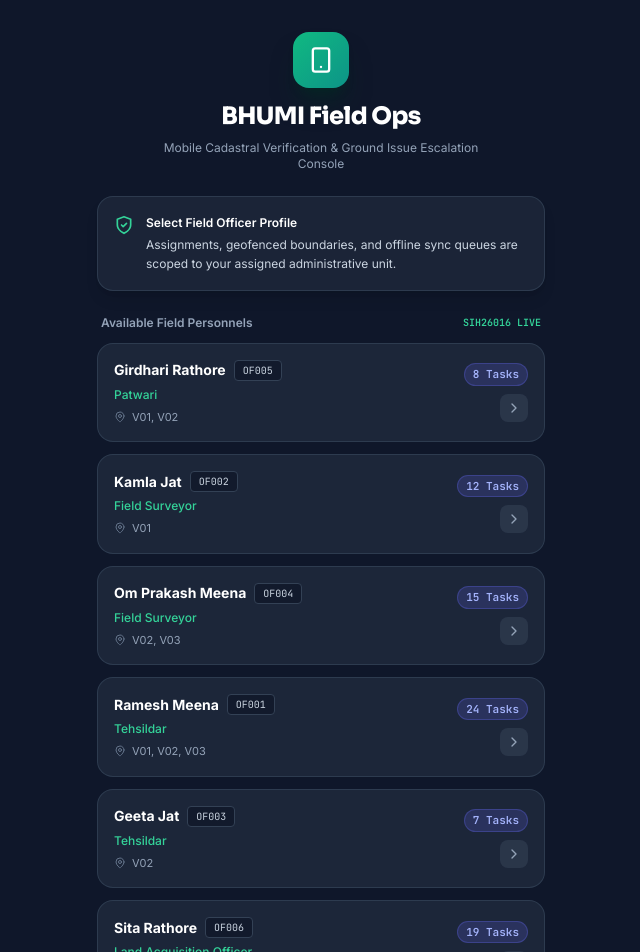
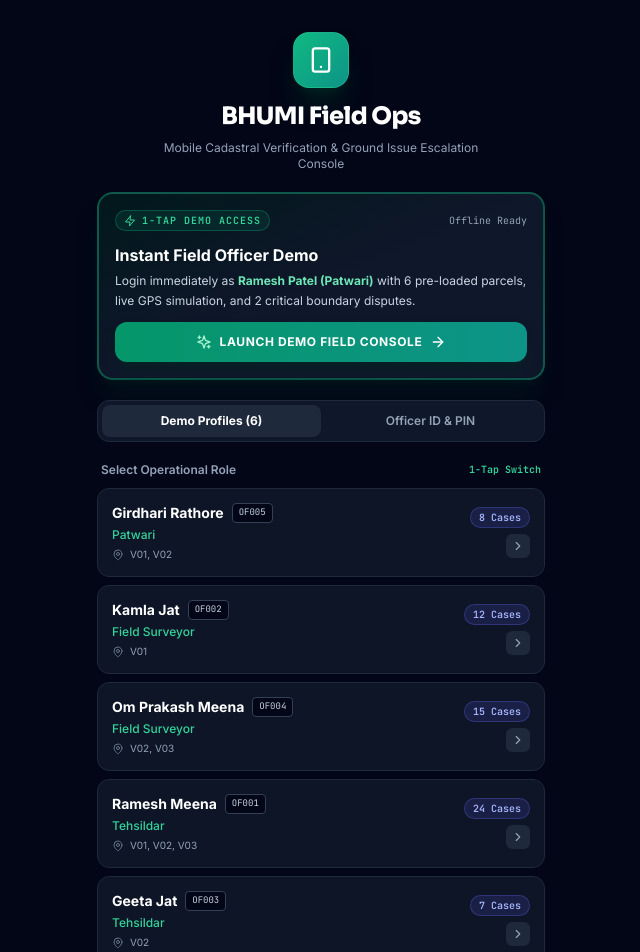
Before and after one commit to AneekDutta/Bhumi, a Next.js app in the folder apps/web/: page /field/login in a window 1280 px wide. Shown: the top 952 px of the page, without its empty margins (319-959 px from the left). Built offline with nearby package versions, Linux system fonts and the light colour scheme; no server answers.

Commit message:
feat(field): add instant 1-tap demo login and role profiles for field officers

```diff
--- a/apps/web/src/app/field/login/page.tsx
+++ b/apps/web/src/app/field/login/page.tsx
@@ -13,7 +13,13 @@ import {
   Monitor,
   Smartphone,
   ChevronRight,
-  Sparkles
+  Sparkles,
+  KeyRound,
+  Lock,
+  Zap,
+  CheckCircle2,
+  RefreshCw,
+  AlertTriangle
 } from "lucide-react";
 import { getFieldOfficers } from "@/lib/api";
 import { offlineStore } from "@/lib/offlineStore";
@@ -27,19 +33,19 @@ interface Officer {
   pending_tasks_count: number;
 }
 
-const FALLBACK_OFFICERS: Officer[] = [
+const DEMO_OFFICERS: Officer[] = [
   {
     officer_id: "OFF-001",
     name: "Ramesh Patel",
     designation: "Patwari / Revenue Lekhpal",
-    department_name: "Revenue Dept · UP",
-    assigned_villages: ["Rampur", "Bilaspur", "Wagholi"],
+    department_name: "Revenue Dept · Land Records",
+    assigned_villages: ["Ramganj Mandi", "Kanhera Kalan", "Wagholi"],
     pending_tasks_count: 6
   },
   {
     officer_id: "OFF-002",
     name: "Anita Sharma",
-    designation: "Field Surveyor",
+    designation: "Field Cadastral Surveyor",
     department_name: "Survey of India / DILRMP",
     assigned_villages: ["Kalyanpur", "Shivpur"],
     pending_tasks_count: 4
@@ -47,15 +53,15 @@ const FALLBACK_OFFICERS: Officer[] = [
   {
     officer_id: "OFF-003",
     name: "Sanjay Verma",
-    designation: "Naib Tehsildar",
+    designation: "Naib Tehsildar (Dispute Adjudication)",
     department_name: "Land Acquisition Authority",
-    assigned_villages: ["All Project Corridor Sectors"],
+    assigned_villages: ["All Corridor Sectors"],
     pending_tasks_count: 9
   },
   {
     officer_id: "OFF-004",
     name: "Rajesh Kumar",
-    designation: "Competent Authority (CALA)",
+    designation: "Field Verification Officer (CALA)",
     department_name: "National Highways Division",
     assigned_villages: ["Corridor P-NH927A"],
     pending_tasks_count: 14
@@ -64,9 +70,13 @@ const FALLBACK_OFFICERS: Officer[] = [
 
 export default function FieldLoginPage() {
   const router = useRouter();
-  const [officers, setOfficers] = useState<Officer[]>(FALLBACK_OFFICERS);
-  const [loading, setLoading] = useState(true);
-  const [selectedOfficer, setSelectedOfficer] = useState<Officer | null>(null);
+  const [officers, setOfficers] = useState<Officer[]>(DEMO_OFFICERS);
+  const [loading, setLoading] = useState(false);
+  const [loginMode, setLoginMode] = useState<"DEMO" | "CREDENTIALS">("DEMO");
+  const [officerId, setOfficerId] = useState("OFF-001");
+  const [pinCode, setPinCode] = useState("1234");
+  const [errorMsg, setErrorMsg] = useState<string | null>(null);
+  const [successMsg, setSuccessMsg] = useState<string | null>(null);
 
   useEffect(() => {
     async function loadOfficers() {
@@ -75,41 +85,82 @@ export default function FieldLoginPage() {
         if (data && data.length > 0) {
           setOfficers(data);
         }
-      } catch (err) {
-        console.warn("Using offline fallback officers:", err);
-      } finally {
-        setLoading(false);
+      } catch {
+        // Fallback to DEMO_OFFICERS
       }
     }
-
     loadOfficers();
-
-    const active = offlineStore.getActiveOfficer();
-    if (active) {
-      const match = FALLBACK_OFFICERS.find((o) => o.officer_id === (active.officer_id || active.id));
-      if (match) setSelectedOfficer(match);
-    }
   }, []);
 
-  const handleSelectOfficer = (officer: Officer) => {
-    offlineStore.setActiveOfficer({
+  const loginAsOfficer = (officer: Officer) => {
+    setLoading(true);
+    setErrorMsg(null);
+    setSuccessMsg(`Authenticating as ${officer.name} (${officer.designation})...`);
+
+    const sessionData = {
       officer_id: officer.officer_id,
       name: officer.name,
       designation: officer.designation,
-      assigned_villages: officer.assigned_villages
-    });
-    // Set officer session cookie for middleware authentication
-    document.cookie = `bhumi_officer_session=${encodeURIComponent(JSON.stringify(officer))}; path=/; max-age=604800; SameSite=Lax`;
+      assigned_villages: officer.assigned_villages,
+      role: "FIELD_OFFICER"
+    };
+
+    // Store in offline store
+    offlineStore.setActiveOfficer(sessionData);
+
+    // Set cookie for middleware route isolation
+    document.cookie = `bhumi_officer_session=${encodeURIComponent(JSON.stringify(sessionData))}; path=/; max-age=604800; SameSite=Lax`;
+
+    setTimeout(() => {
       router.push("/field/dashboard");
+      router.refresh();
+    }, 500);
+  };
+
+  const handleInstantDemoLogin = () => {
+    const defaultOfficer = officers[0] || DEMO_OFFICERS[0];
+    loginAsOfficer(defaultOfficer);
+  };
+
+  const handleFormLogin = (e: React.FormEvent) => {
+    e.preventDefault();
+    setErrorMsg(null);
+
+    const match = officers.find(
+      (o) => o.officer_id.toUpperCase() === officerId.trim().toUpperCase()
+    ) || DEMO_OFFICERS.find(
+      (o) => o.officer_id.toUpperCase() === officerId.trim().toUpperCase()
+    );
+
+    if (!match && !officerId.toUpperCase().startsWith("OF")) {
+      setErrorMsg("Officer ID not recognized. Use demo ID OFF-001 or select from the demo profiles below.");
+      return;
+    }
+
+    const officerToLogin = match || {
+      officer_id: officerId.trim().toUpperCase(),
+      name: "Field Officer (Verified)",
+      designation: "Cadastral Field Inspector",
+      assigned_villages: ["Ramganj Mandi", "Kanhera"],
+      pending_tasks_count: 5
+    };
+
+    loginAsOfficer(officerToLogin);
+  };
+
+  const handleAutoFillDemo = (offId: string = "OFF-001") => {
+    setOfficerId(offId);
+    setPinCode("1234");
+    setErrorMsg(null);
   };
 
   return (
-    <div className="min-h-screen bg-slate-900 text-slate-100 flex flex-col justify-between p-4 selection:bg-emerald-500/30">
-      <div className="w-full max-w-md mx-auto space-y-6 pt-4 pb-12">
+    <div className="min-h-screen bg-slate-950 text-slate-100 flex flex-col justify-between p-4 selection:bg-emerald-500/30">
+      <div className="w-full max-w-md mx-auto space-y-5 pt-4 pb-12">
 
         {/* Header Branding */}
         <div className="text-center space-y-2">
-          <div className="inline-flex items-center justify-center w-14 h-14 rounded-2xl bg-gradient-to-br from-emerald-500 to-teal-600 text-white shadow-xl shadow-emerald-950/50 mb-1">
+          <div className="inline-flex items-center justify-center w-14 h-14 rounded-2xl bg-gradient-to-br from-emerald-500 to-teal-600 text-white shadow-xl shadow-emerald-950/60 mb-1 border border-emerald-400/30">
             <Smartphone className="w-7 h-7" />
           </div>
           <h1 className="text-2xl font-black font-display tracking-tight text-white">
@@ -120,43 +171,113 @@ export default function FieldLoginPage() {
           </p>
         </div>
 
-        {/* Instructions banner */}
-        <div className="bg-slate-800/80 border border-slate-700/80 rounded-2xl p-4 shadow-lg flex items-start gap-3">
-          <ShieldCheck className="w-5 h-5 text-emerald-400 flex-shrink-0 mt-0.5" />
-          <div className="text-xs text-slate-300 leading-relaxed">
-            <strong className="text-white block font-semibold mb-0.5">
-              Select Field Officer Profile
-            </strong>
-            Assignments, geofenced boundaries, and offline sync queues are scoped to your assigned administrative unit.
+        {/* Success or Error feedback */}
+        {successMsg && (
+          <div className="p-3.5 rounded-xl bg-emerald-500/15 border border-emerald-500/30 text-emerald-300 text-xs flex items-center gap-2.5 animate-fadeIn">
+            <CheckCircle2 className="w-4 h-4 flex-shrink-0 text-emerald-400" />
+            <span className="font-medium">{successMsg}</span>
           </div>
+        )}
+
+        {errorMsg && (
+          <div className="p-3.5 rounded-xl bg-red-500/15 border border-red-500/30 text-red-300 text-xs flex items-center gap-2.5 animate-fadeIn">
+            <AlertTriangle className="w-4 h-4 flex-shrink-0 text-red-400" />
+            <span>{errorMsg}</span>
+          </div>
+        )}
+
+        {/* ========================================================================= */}
+        {/* FEATURE: INSTANT 1-TAP DEMO LOGIN HERO CARD                              */}
+        {/* ========================================================================= */}
+        <div className="bg-gradient-to-br from-emerald-950/50 via-slate-900 to-slate-900 border-2 border-emerald-500/40 rounded-2xl p-4 shadow-xl shadow-emerald-950/30 space-y-3">
+          <div className="flex items-center justify-between">
+            <span className="inline-flex items-center gap-1.5 text-[10px] font-mono uppercase tracking-widest text-emerald-400 font-bold bg-emerald-500/10 px-2 py-0.5 rounded-full border border-emerald-500/30">
+              <Zap className="w-3 h-3 text-emerald-400" /> 1-Tap Demo Access
+            </span>
+            <span className="text-[10px] font-mono text-slate-400">Offline Ready</span>
           </div>
 
-        {/* Officer List Cards */}
-        <div className="space-y-3">
-          <div className="flex items-center justify-between text-xs font-semibold text-slate-400 px-1">
-            <span>Available Field Personnels</span>
-            <span className="font-mono text-[10px] text-emerald-400">SIH26016 LIVE</span>
+          <div className="space-y-1">
+            <h2 className="text-base font-bold text-white">
+              Instant Field Officer Demo
+            </h2>
+            <p className="text-xs text-slate-300 leading-relaxed">
+              Login immediately as <strong className="text-emerald-300">Ramesh Patel (Patwari)</strong> with 6 pre-loaded parcels, live GPS simulation, and 2 critical boundary disputes.
+            </p>
           </div>
 
-          {officers.map((officer) => {
-            const isCurrent = selectedOfficer?.officer_id === officer.officer_id;
-            return (
+          <button
+            type="button"
+            disabled={loading}
+            onClick={handleInstantDemoLogin}
+            className="w-full py-3 px-4 rounded-xl bg-gradient-to-r from-emerald-600 to-teal-600 hover:from-emerald-500 hover:to-teal-500 text-white font-bold text-xs tracking-wider uppercase transition-all shadow-lg shadow-emerald-950/50 flex items-center justify-center gap-2 cursor-pointer disabled:opacity-60"
+          >
+            {loading ? (
+              <>
+                <RefreshCw className="w-4 h-4 animate-spin" />
+                <span>Entering Terminal...</span>
+              </>
+            ) : (
+              <>
+                <Sparkles className="w-4 h-4 text-emerald-200" />
+                <span>Launch Demo Field Console</span>
+                <ArrowRight className="w-4 h-4" />
+              </>
+            )}
+          </button>
+        </div>
+
+        {/* Tab switcher: Quick Profiles vs ID + PIN Form */}
+        <div className="flex rounded-xl bg-slate-900 p-1 border border-slate-800 text-xs font-semibold">
+          <button
+            type="button"
+            onClick={() => setLoginMode("DEMO")}
+            className={`flex-1 py-2 rounded-lg transition-all text-center ${
+              loginMode === "DEMO"
+                ? "bg-slate-800 text-white shadow-sm font-bold"
+                : "text-slate-400 hover:text-white"
+            }`}
+          >
+            Demo Profiles ({officers.length})
+          </button>
+          <button
+            type="button"
+            onClick={() => setLoginMode("CREDENTIALS")}
+            className={`flex-1 py-2 rounded-lg transition-all text-center ${
+              loginMode === "CREDENTIALS"
+                ? "bg-slate-800 text-white shadow-sm font-bold"
+                : "text-slate-400 hover:text-white"
+            }`}
+          >
+            Officer ID & PIN
+          </button>
+        </div>
+
+        {/* ========================================================================= */}
+        {/* MODE 1: SELECT FROM PRE-CONFIGURED DEMO PROFILES                          */}
+        {/* ========================================================================= */}
+        {loginMode === "DEMO" && (
+          <div className="space-y-2.5">
+            <div className="flex items-center justify-between text-xs font-semibold text-slate-400 px-1">
+              <span>Select Operational Role</span>
+              <span className="text-[10px] font-mono text-emerald-400">1-Tap Switch</span>
+            </div>
+
+            <div className="space-y-2">
+              {officers.map((officer) => (
                 <button
                   key={officer.officer_id}
                   type="button"
-                onClick={() => handleSelectOfficer(officer)}
-                className={`w-full text-left p-4 rounded-2xl border transition-all duration-200 cursor-pointer flex items-center justify-between gap-3 group ${
-                  isCurrent
-                    ? "bg-emerald-950/30 border-emerald-500/60 shadow-lg shadow-emerald-950/40"
-                    : "bg-slate-800/90 border-slate-700/80 hover:border-emerald-500/40 hover:bg-slate-800"
-                }`}
+                  disabled={loading}
+                  onClick={() => loginAsOfficer(officer)}
+                  className="w-full text-left p-3.5 rounded-xl border border-slate-800 bg-slate-900/90 hover:bg-slate-800/90 hover:border-emerald-500/50 transition-all flex items-center justify-between gap-3 group cursor-pointer"
                 >
-                <div className="space-y-1.5 overflow-hidden">
+                  <div className="space-y-1 overflow-hidden">
                     <div className="flex items-center gap-2">
                       <span className="font-bold text-sm text-white group-hover:text-emerald-300 transition-colors">
                         {officer.name}
                       </span>
-                    <span className="text-[10px] font-mono px-2 py-0.5 rounded bg-slate-900/80 border border-slate-700 text-slate-300">
+                      <span className="text-[9px] font-mono px-1.5 py-0.5 rounded bg-slate-950 border border-slate-700 text-slate-300">
                         {officer.officer_id}
                       </span>
                     </div>
@@ -165,39 +286,118 @@ export default function FieldLoginPage() {
                       {officer.designation}
                     </div>
 
-                  <div className="text-[11px] text-slate-400 flex items-center gap-1.5 truncate">
+                    <div className="text-[10px] text-slate-400 flex items-center gap-1.5 truncate">
                       <MapPin className="w-3 h-3 text-slate-500 flex-shrink-0" />
                       <span>{officer.assigned_villages.join(", ")}</span>
                     </div>
                   </div>
 
-                <div className="flex flex-col items-end gap-2 flex-shrink-0">
-                  <span className="text-[11px] font-mono font-semibold px-2 py-0.5 rounded-full bg-indigo-500/20 border border-indigo-500/30 text-indigo-300">
-                    {officer.pending_tasks_count} Tasks
+                  <div className="flex flex-col items-end gap-1.5 flex-shrink-0">
+                    <span className="text-[10px] font-mono font-semibold px-2 py-0.5 rounded-full bg-indigo-500/15 border border-indigo-500/30 text-indigo-300">
+                      {officer.pending_tasks_count} Cases
                     </span>
-                  <div className="w-7 h-7 rounded-lg bg-slate-700/60 group-hover:bg-emerald-600 text-slate-400 group-hover:text-white flex items-center justify-center transition-all">
-                    <ChevronRight className="w-4 h-4" />
+                    <div className="w-6 h-6 rounded-md bg-slate-800 group-hover:bg-emerald-600 text-slate-400 group-hover:text-white flex items-center justify-center transition-all">
+                      <ChevronRight className="w-3.5 h-3.5" />
                     </div>
                   </div>
                 </button>
-            );
-          })}
+              ))}
+            </div>
+          </div>
+        )}
+
+        {/* ========================================================================= */}
+        {/* MODE 2: MANUAL OFFICER ID + PIN FORM WITH QUICK-FILL                      */}
+        {/* ========================================================================= */}
+        {loginMode === "CREDENTIALS" && (
+          <div className="bg-slate-900/90 border border-slate-800 rounded-2xl p-5 shadow-lg space-y-4">
+            <div className="space-y-1">
+              <h3 className="text-sm font-bold text-white">
+                Officer Terminal Authentication
+              </h3>
+              <p className="text-xs text-slate-400">
+                Enter your assigned Revenue Department ID and secure PIN.
+              </p>
             </div>
 
-        {/* Quick Link back to Desktop */}
-        <div className="pt-2 text-center">
+            <form onSubmit={handleFormLogin} className="space-y-3.5 text-xs">
+              <div>
+                <label className="block text-slate-300 font-semibold mb-1 text-[11px] uppercase tracking-wider">
+                  Field Officer ID
+                </label>
+                <input
+                  type="text"
+                  required
+                  value={officerId}
+                  onChange={(e) => setOfficerId(e.target.value)}
+                  placeholder="e.g. OFF-001 or OF001"
+                  className="w-full px-3 py-2.5 rounded-lg bg-slate-950 border border-slate-800 text-white font-mono placeholder-slate-600 focus:outline-none focus:border-emerald-500"
+                />
+              </div>
+
+              <div>
+                <label className="block text-slate-300 font-semibold mb-1 text-[11px] uppercase tracking-wider">
+                  Passcode / Security PIN
+                </label>
+                <input
+                  type="password"
+                  required
+                  value={pinCode}
+                  onChange={(e) => setPinCode(e.target.value)}
+                  placeholder="4-digit PIN (demo: 1234)"
+                  className="w-full px-3 py-2.5 rounded-lg bg-slate-950 border border-slate-800 text-white font-mono placeholder-slate-600 focus:outline-none focus:border-emerald-500"
+                />
+              </div>
+
+              <button
+                type="submit"
+                disabled={loading}
+                className="w-full py-2.5 px-4 rounded-lg bg-emerald-600 hover:bg-emerald-500 text-white font-bold text-xs uppercase tracking-wider transition-all flex items-center justify-center gap-2 shadow-md disabled:opacity-60 cursor-pointer"
+              >
+                {loading ? (
+                  <>
+                    <RefreshCw className="w-3.5 h-3.5 animate-spin" />
+                    <span>Verifying...</span>
+                  </>
+                ) : (
+                  <>
+                    <span>SIGN IN TO FIELD TERMINAL</span>
+                    <ArrowRight className="w-3.5 h-3.5" />
+                  </>
+                )}
+              </button>
+            </form>
+
+            <div className="pt-2 border-t border-slate-800 text-center">
+              <button
+                type="button"
+                onClick={() => handleAutoFillDemo("OFF-001")}
+                className="text-[11px] font-mono text-slate-400 hover:text-emerald-400 transition-colors inline-flex items-center gap-1.5"
+              >
+                <KeyRound className="w-3 h-3 text-emerald-400" />
+                <span>[ Auto-Fill Demo Credentials (OFF-001 / 1234) ]</span>
+              </button>
+            </div>
+          </div>
+        )}
+
+        {/* Link to Admin Login */}
+        <div className="pt-3 text-center space-y-1">
+          <p className="text-[11px] text-slate-400">
+            Are you a CALA Director or State Administrator?
+          </p>
           <Link
-            href="/"
-            className="inline-flex items-center gap-2 text-xs font-semibold text-slate-400 hover:text-white transition-colors"
+            href="/login"
+            className="inline-flex items-center gap-1.5 text-xs font-semibold text-emerald-400 hover:underline transition-colors"
           >
-            <Monitor className="w-4 h-4" />
-            <span>Switch to Desktop Decision Platform</span>
+            <Monitor className="w-3.5 h-3.5" />
+            <span>Go to Desktop Admin Command Console →</span>
           </Link>
         </div>
 
       </div>
 
-      <div className="text-center text-[10px] font-mono text-slate-500 py-3">
+      <div className="text-center text-[10px] font-mono text-slate-500 py-3 border-t border-slate-900">
         BHUMI · PostGIS & NetworkX Causal Intelligence Engine
       </div>
     </div>
```
Also changed, not shown: apps/web/src/app/login/page.tsx (+15 -3 lines). Lines whose indentation alone changed are shown as unchanged.
